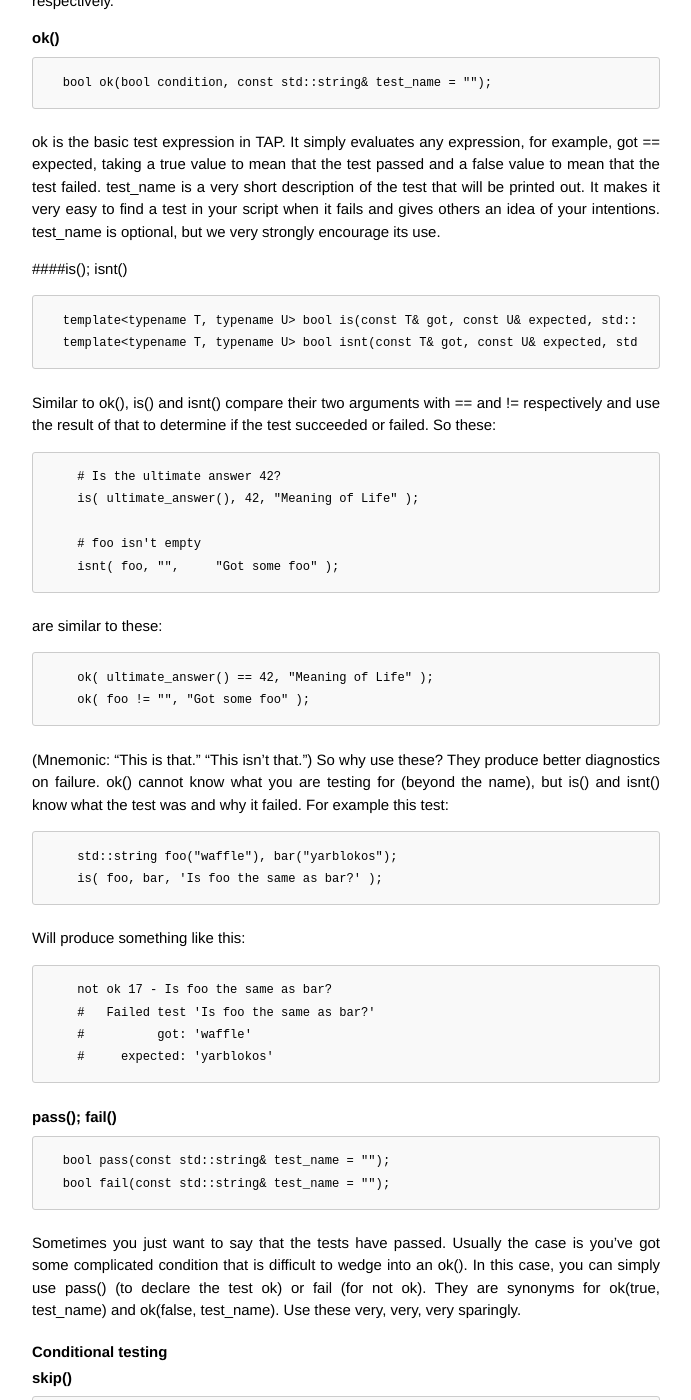
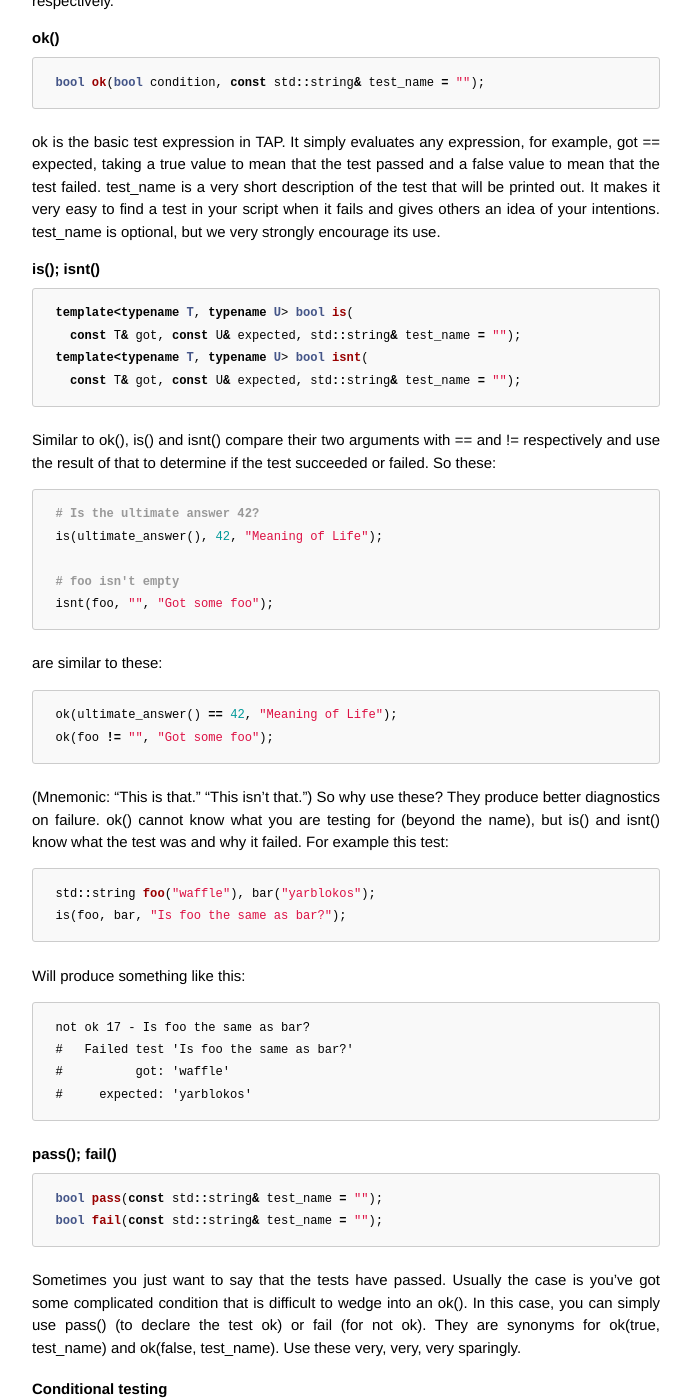
Before and after one commit to TestAnything/testanything.github.io, a Jekyll site: the page built from testing-with-tap/c-plus-plus.md, in a window 1280 px wide and 1400 px high, scrolled down 2400 px. Shown: the whole window, without its empty margins (294-985 px from the left). Built offline with Jekyll 4.4.1, drawn with Linux system fonts in a browser that asks for light colours; some of the changed text lies outside the part shown.

Commit message:
Update the fenced code for the C++ tutorial.

````diff
--- a/testing-with-tap/c-plus-plus.md
+++ b/testing-with-tap/c-plus-plus.md
@@ -9,27 +9,27 @@ title: Testing with C++
 
 ### SYNOPSIS
 
-```
- #include <tap++/tap++.h>
- #include <string>
+```cpp
+#include <tap++/tap++.h>
+#include <string>
 
- using namespace TAP;
+using namespace TAP;
 
- int foo() {
-   return 1;
- }
+int foo() {
+  return 1;
+}
 
- std::string bar() {
-   return "a string";
- }
+std::string bar() {
+  return "a string";
+}
 
- int main() {
-   plan(3);
-   ok(true, "This test passes");
-   is(foo(), 1, "foo() should be 1");
-   is(bar(), "a string", "bar() should be \"a string\"");
-   return exit_status();
- }
+int main() {
+  plan(3);
+  ok(true, "This test passes");
+  is(foo(), 1, "foo() should be 1");
+  is(bar(), "a string", "bar() should be \"a string\"");
+  return exit_status();
+}
 ```
 
 Remember to link with libtap++. For example: `g++ -ltap++ tap-synopsis.o -o tap-synopsis`
@@ -52,10 +52,10 @@ Before anything else, you need a testing plan. This basically declares how many
 
 #### plan()
 
-```
- void plan(int number_of_tests);
- void plan(skip_all, const std::string& reason="");
- void plan(no_plan);
+```cpp
+void plan(int number_of_tests);
+void plan(skip_all, const std::string& reason="");
+void plan(no_plan);
 ```
 
 The function plan is used to indicate the plan of your test run. Usually you will just give it the number of tests as argument.
@@ -64,9 +64,9 @@ Alternatively, you can give it the skip_all or no_plan constants as arguments. T
 
 #### done_testing()
 
-```
- void done_testing();
- void done_testing(int number_of_tests);
+```cpp
+void done_testing();
+void done_testing(int number_of_tests);
 ```
 
 If you don't know how many tests you're going to run, you can issue the plan when you're done running tests.
@@ -78,17 +78,17 @@ This is safer than and replaces the "no_plan" plan.
 By convention, each test is assigned a number in order. This is largely done automatically for you. However, it's often very useful to assign a name to each test. Which would you rather see:
 
 ```
- ok 4
- not ok 5
- ok 6
+ok 4
+not ok 5
+ok 6
 ```
 
 or
 
 ```
- ok 4 - basic multi-variable
- not ok 5 - simple exponential
- ok 6 - force == mass * acceleration
+ok 4 - basic multi-variable
+not ok 5 - simple exponential
+ok 6 - force == mass * acceleration
 ```
 
 The later gives you some idea of what failed. It also makes it easier to find the test in your script, simply search for "simple exponential".
@@ -101,59 +101,61 @@ All of the following print "ok" or "not ok" depending on if the test succeeded o
 
 #### ok()
 
-```
- bool ok(bool condition, const std::string& test_name = "");
+```cpp
+bool ok(bool condition, const std::string& test_name = "");
 ```
 
 ok is the basic test expression in TAP. It simply evaluates any expression, for example, got == expected, taking a true value to mean that the test passed and a false value to mean that the test failed.
 test_name is a very short description of the test that will be printed out. It makes it very easy to find a test in your script when it fails and gives others an idea of your intentions. test_name is optional, but we very strongly encourage its use.
 
-####is(); isnt()
+#### is(); isnt()
 
-```
- template<typename T, typename U> bool is(const T& got, const U& expected, std::string& test_name = "");
- template<typename T, typename U> bool isnt(const T& got, const U& expected, std::string& test_name = "");
+```cpp
+template<typename T, typename U> bool is(
+  const T& got, const U& expected, std::string& test_name = "");
+template<typename T, typename U> bool isnt(
+  const T& got, const U& expected, std::string& test_name = "");
 ```
 
 Similar to ok(), is() and isnt() compare their two arguments with == and != respectively and use the result of that to determine if the test succeeded or failed. So these:
 
-```
-   # Is the ultimate answer 42?
-   is( ultimate_answer(), 42, "Meaning of Life" );
+```cpp
+# Is the ultimate answer 42?
+is(ultimate_answer(), 42, "Meaning of Life");
 
-   # foo isn't empty
-   isnt( foo, "",     "Got some foo" );
+# foo isn't empty
+isnt(foo, "", "Got some foo");
 ```
 
 are similar to these:
 
-```
-   ok( ultimate_answer() == 42, "Meaning of Life" );
-   ok( foo != "", "Got some foo" );
+```cpp
+ok(ultimate_answer() == 42, "Meaning of Life");
+ok(foo != "", "Got some foo");
 ```
 
 (Mnemonic: "This is that." "This isn't that.")
 So why use these? They produce better diagnostics on failure. ok() cannot know what you are testing for (beyond the name), but is() and isnt() know what the test was and why it failed. For example this test:
 
-```
-   std::string foo("waffle"), bar("yarblokos");
-   is( foo, bar, 'Is foo the same as bar?' );
+```cpp
+std::string foo("waffle"), bar("yarblokos");
+is(foo, bar, "Is foo the same as bar?");
 ```
 
 Will produce something like this:
 
 ```
-   not ok 17 - Is foo the same as bar?
-   #   Failed test 'Is foo the same as bar?'
-   #          got: 'waffle'
-   #     expected: 'yarblokos'
+not ok 17 - Is foo the same as bar?
+#   Failed test 'Is foo the same as bar?'
+#          got: 'waffle'
+#     expected: 'yarblokos'
 ```
 
 #### pass(); fail()
 
-```
- bool pass(const std::string& test_name = "");
- bool fail(const std::string& test_name = "");
+```cpp
+bool pass(const std::string& test_name = "");
+bool fail(const std::string& test_name = "");
 ```
 
 Sometimes you just want to say that the tests have passed. Usually the case is you've got some complicated condition that is difficult to wedge into an ok(). In this case, you can simply use pass() (to declare the test ok) or fail (for not ok). They are synonyms for ok(true, test_name) and ok(false, test_name).
@@ -163,8 +165,8 @@ Use these very, very, very sparingly.
 
 #### skip()
 
-```
- void skip(int number, const std::string& reason = "");
+```cpp
+void skip(int number, const std::string& reason = "");
 ```
 
 skip tells the TAP harness that you're skipping a number of tests for the given reason. Note that you have to do the skipping yourself.
@@ -175,25 +177,25 @@ If you pick the right test function, you'll usually get a good idea of what went
 
 #### diag
 
-```
- diag(diagnostic_message...);
+```cpp
+diag(diagnostic_message...);
 ```
 
 Prints a diagnostic message which is guaranteed not to interfere with test output. The arguments are simply concatenated together.
 Returns false, so as to preserve failure.
 Handy for this sort of thing:
 
-```
-       ok( has_user("foo"), "There's a foo user" ) or
-       diag("Since there's no foo, check that /etc/bar is set up right");
+```cpp
+ok(has_user("foo"), "There's a foo user") or
+diag("Since there's no foo, check that /etc/bar is set up right");
 ```
 
 which would produce:
 
 ```
-   not ok 42 - There's a foo user
-   #   Failed test 'There's a foo user'
-   # Since there's no foo, check that /etc/bar is set up right.
+not ok 42 - There's a foo user
+#   Failed test 'There's a foo user'
+# Since there's no foo, check that /etc/bar is set up right.
 ```
 
 You might remember ok() or diag() with the mnemonic open() or die().
@@ -202,24 +204,24 @@ You might remember ok() or diag() with the mnemonic open() or die().
 
 #### note
 
-```
- note(diagnostic_message...);
+```cpp
+note(diagnostic_message...);
 ```
 
 Like diag(), except the message will not be seen when the test is run in a harness. It will only be visible in the verbose TAP stream.
 Handy for putting in notes which might be useful for debugging, but don't indicate a problem.
 
-```
-  note("Tempfile is ", tempfile);
+```cpp
+note("Tempfile is ", tempfile);
 ```
 
 diag simply catenates its arguments to the error output, while note prints diagnostics to the TAP stream.
 
 #### set_output(); set_error()
 
-```
- void set_output(std::ofstream& new_output);
- void set_error(std::ofstream& new_error);
+```cpp
+void set_output(std::ofstream& new_output);
+void set_error(std::ofstream& new_error);
 ```
 
 These set the filehandle of the TAP stream and the error stream. They default to std::cout and std::cerr, respectively. These can only be set before any output is written to them.
@@ -232,18 +234,18 @@ If all your tests passed, Test::Builder will exit with zero (which is normal). I
 So the exit codes are...
 
 ```
-   0                   all tests successful
-   255                 test died or all passed but wrong # of tests run
-   any other number    how many failed (including missing or extras)
+0                   all tests successful
+255                 test died or all passed but wrong # of tests run
+any other number    how many failed (including missing or extras)
 ```
 
 If you fail more than 254 tests, it will be reported as 254.
 
 #### bail_out()
 
-```
- int exit_status();
- void bail_out(const std::string& reason);
+```cpp
+int exit_status();
+void bail_out(const std::string& reason);
 ```
 
 **bail_out** terminates the current test program with exit code 255, indicating to the test harness that all subsequent testing should halt. Typically this is used to indicate that testing cannot continue at all.
````
